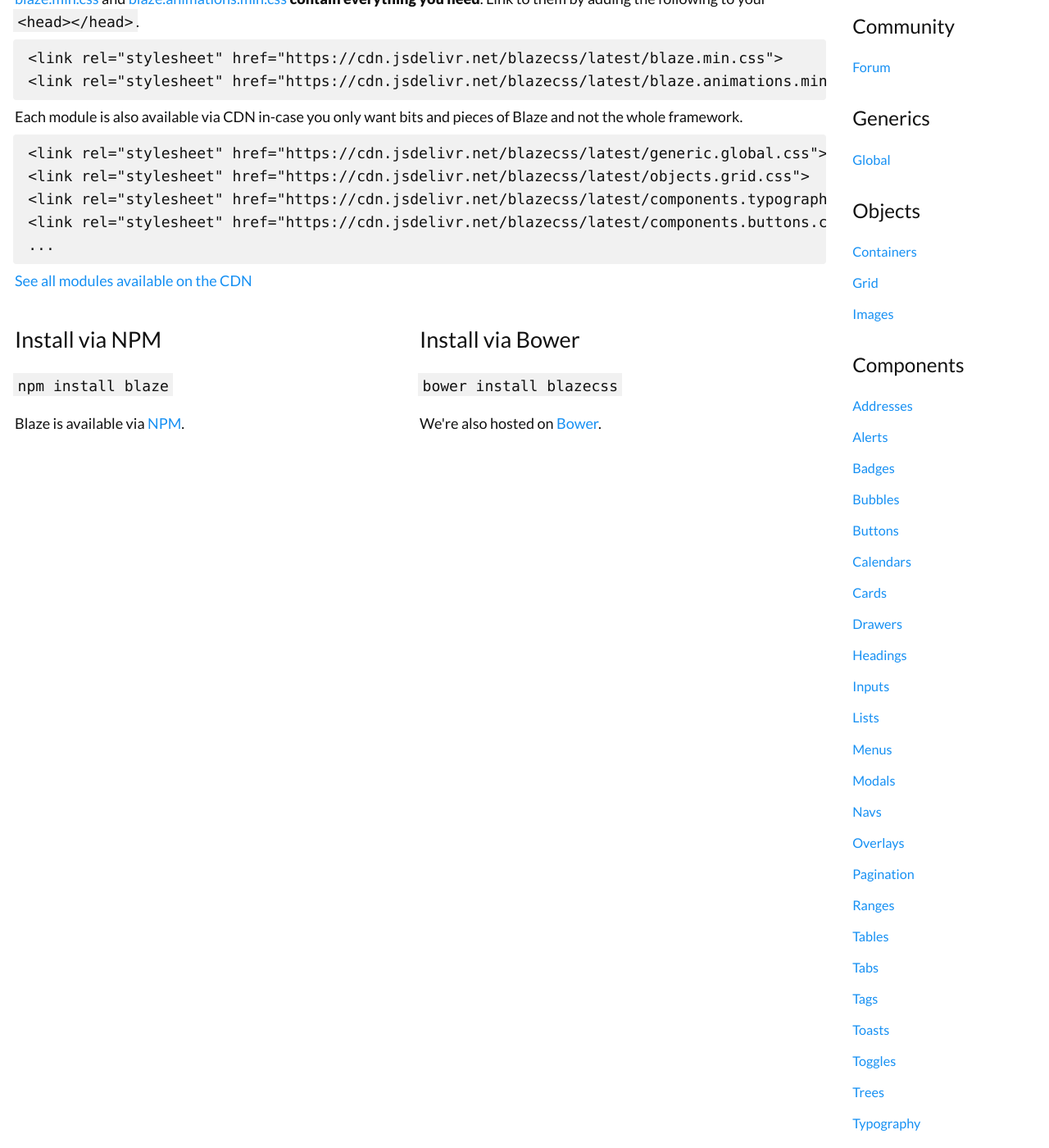
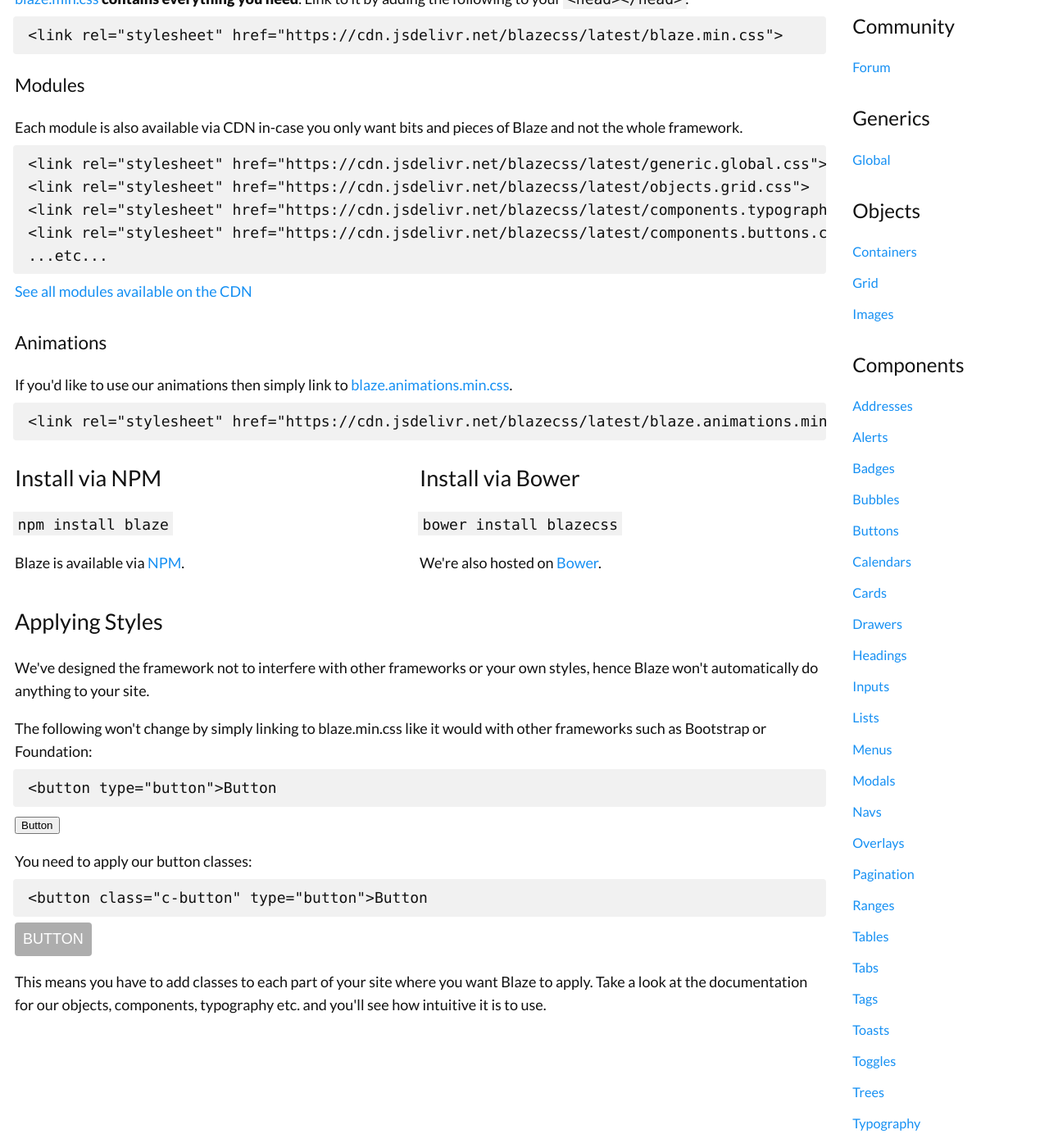
Before and after one commit to eddie/blazecss.github.io, a Jekyll site: the page built from getting-started/install.html, in a window 1280 px wide and 1400 px high, scrolled down 483 px. Shown: the whole window at 82% size. Built offline with Jekyll 4.4.1, drawn with Linux system fonts in a browser that asks for light colours; nearby versions of some CDN libraries; some of the changed text lies outside the part shown.

Commit message:
Better opt in docs

```diff
--- a/getting-started/install.html
+++ b/getting-started/install.html
@@ -13,15 +13,14 @@
 	The easiest way to use the framework is via CDN.
 </p>
 <p class="c-paragraph">
-	<a class="c-link" href="https://cdn.jsdelivr.net/blazecss/latest/blaze.min.css">blaze.min.css</a> and
-	<a class="c-link" href="https://cdn.jsdelivr.net/blazecss/latest/blaze.animations.min.css">blaze.animations.min.css</a> <span class="c-text--loud">contain everything you need</span>.
-	Link to them by adding the following to your <code class="c-code">&lt;head>&lt;/head></code>.
+	<a class="c-link" href="https://cdn.jsdelivr.net/blazecss/latest/blaze.min.css">blaze.min.css</a>
+	<span class="c-text--loud">contains everything you need</span>.
+	Link to it by adding the following to your <code class="c-code">&lt;head>&lt;/head></code>.
 </p>
 
-<pre class="c-pre"><code class="c-code c-code--multiline">&lt;link rel="stylesheet" href="https://cdn.jsdelivr.net/blazecss/latest/blaze.min.css"&gt;
-&lt;link rel="stylesheet" href="https://cdn.jsdelivr.net/blazecss/latest/blaze.animations.min.css"&gt;
-</code></pre>
+<pre class="c-pre"><code class="c-code c-code--multiline">&lt;link rel="stylesheet" href="https://cdn.jsdelivr.net/blazecss/latest/blaze.min.css"&gt;</code></pre>
 
+<h4 class="c-heading c-heading--small">Modules</h4>
 <p class="c-paragraph">
 	Each module is also available via CDN in-case you only want bits and pieces of Blaze and not the whole framework.
 </p>
@@ -29,11 +28,18 @@
 &lt;link rel="stylesheet" href="https://cdn.jsdelivr.net/blazecss/latest/objects.grid.css"&gt;
 &lt;link rel="stylesheet" href="https://cdn.jsdelivr.net/blazecss/latest/components.typography.css"&gt;
 &lt;link rel="stylesheet" href="https://cdn.jsdelivr.net/blazecss/latest/components.buttons.css"&gt;
-...</code></pre>
+...etc...</code></pre>
 
 <p class="c-paragraph">
 	<a href="http://www.jsdelivr.com/projects/blazecss" class="c-link">See all modules available on the CDN</a>
 </p>
+
+<h4 class="c-heading c-heading--small">Animations</h4>
+<p class="c-paragraph">
+	If you'd like to use our animations then simply link to
+	<a class="c-link" href="https://cdn.jsdelivr.net/blazecss/latest/blaze.animations.min.css">blaze.animations.min.css</a>.
+</p>
+<pre class="c-pre"><code class="c-code c-code--multiline">&lt;link rel="stylesheet" href="https://cdn.jsdelivr.net/blazecss/latest/blaze.animations.min.css"&gt;</code></pre>
 
 <div class="o-grid o-grid--no-gutter o-grid--small-full">
 	<div class="o-grid__cell o-grid__cell--width-45">
@@ -59,3 +65,31 @@
 		</p>
 	</div>
 </div>
+
+<h3 class="c-heading c-heading--medium">Applying Styles</h3>
+
+<p class="c-paragraph">
+	We've designed the framework not to interfere with other frameworks
+	or your own styles, hence Blaze won't automatically do anything to your site.
+</p>
+<p class="c-paragraph">
+	The following won't change by simply linking to blaze.min.css like it would with other frameworks such as
+	Bootstrap or Foundation:
+</p>
+<pre class="c-pre html"><code class="c-code c-code--multiline">&lt;button type="button">Button</button></code></pre>
+<p class="c-paragraph">
+	<button type="button">Button</button>
+</p>
+<p class="c-paragraph">
+	You need to apply our button classes:
+</p>
+<pre class="c-pre html"><code class="c-code c-code--multiline">&lt;button class="c-button" type="button">Button</button></code></pre>
+<p class="c-paragraph">
+	<button class="c-button" type="button">Button</button>
+</p>
+
+<p class="c-paragraph">
+	This means you have to add classes to each part of your site where you want Blaze to apply. Take a
+	look at the documentation for our objects, components, typography etc. and you'll see how intuitive it is
+	to use.
+</p>
```
